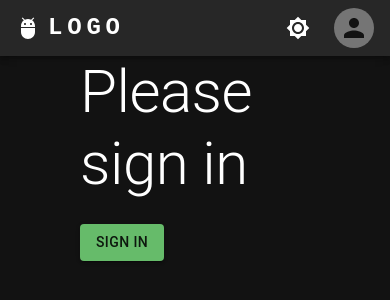
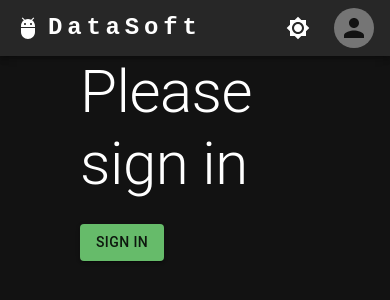
Before and after one commit to DuyNguyenOnTheMic/my_next_mui_app, a Next.js app: page / in a window 390 px wide. Shown: the top 300 px of the page. Built offline with nearby package versions, Linux system fonts and the light colour scheme; no server answers.

Commit message:
Update remove redundant code

```diff
--- a/src/components/Header/Header.tsx
+++ b/src/components/Header/Header.tsx
@@ -1,5 +1,4 @@
 import AdbIcon from '@mui/icons-material/Adb'
-import { useMediaQuery } from '@mui/material'
 import AppBar from '@mui/material/AppBar'
 import Avatar from '@mui/material/Avatar'
 import Box from '@mui/material/Box'
@@ -29,8 +28,6 @@ export default function Header({ ColorModeContext }: HeaderProps) {
   const handleCloseUserMenu = () => {
     setAnchorElUser(null)
   }
-
-  const tabletCheck = useMediaQuery('(min-width: 768px)')
 
   return (
     <AppBar position='static'>
@@ -71,13 +68,11 @@ export default function Header({ ColorModeContext }: HeaderProps) {
               textDecoration: 'none'
             }}
           >
-            LOGO
+            DataSoft
           </Typography>
-          {tabletCheck && (
-            <Box sx={{ flexGrow: 0, mr: 2, ml: 'auto' }}>
-              <Typography>Signed in as {session?.user?.email}</Typography>
-            </Box>
-          )}
+          <Box sx={{ flexGrow: 0, mr: 2, ml: 'auto' }}>
+            <Typography>{session?.user?.name}</Typography>
+          </Box>
           <ThemeToggle ColorModeContext={ColorModeContext} />
           <Box sx={{ flexGrow: 0 }}>
             <Tooltip title='Open profile settings'>
```
